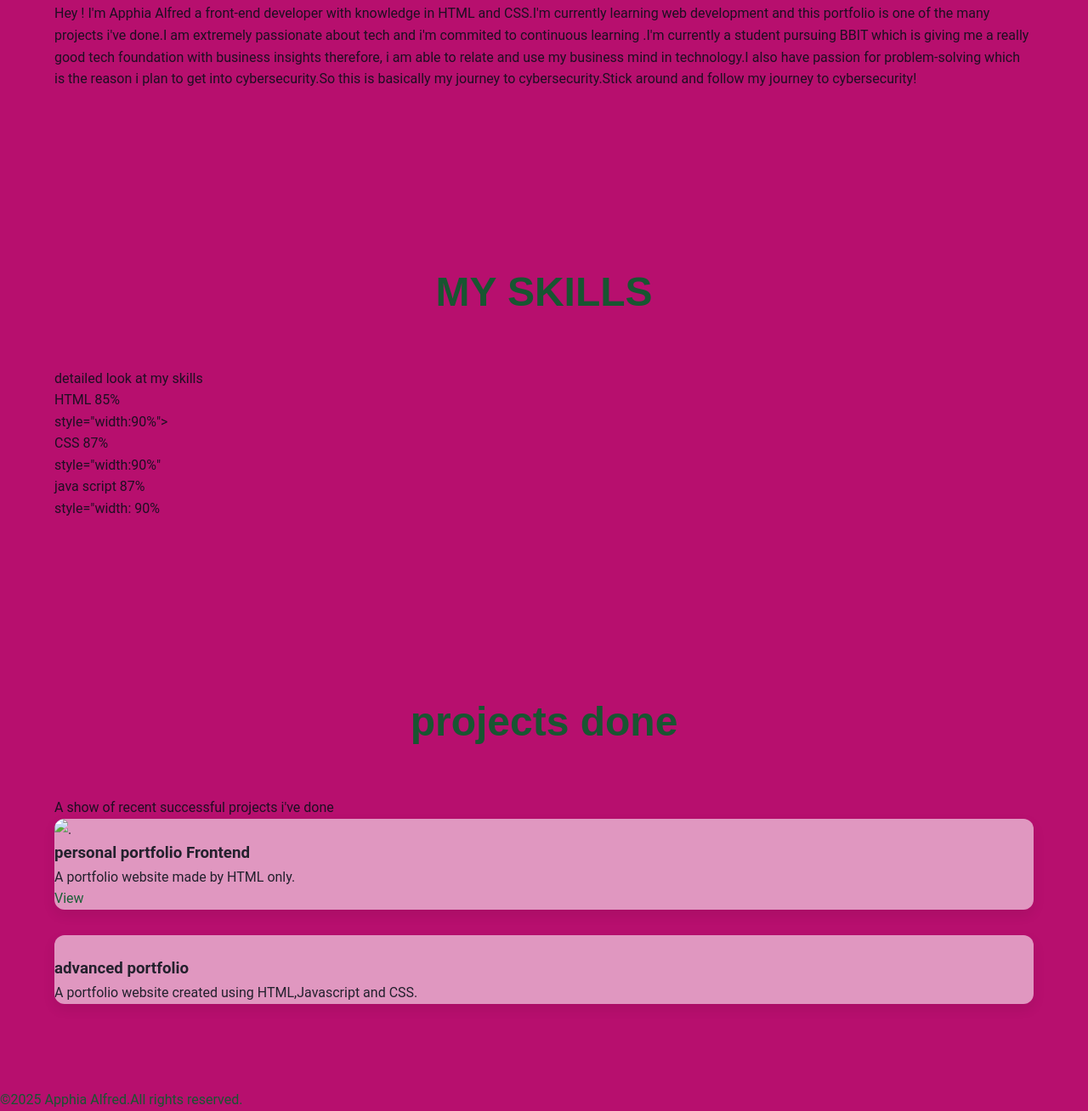
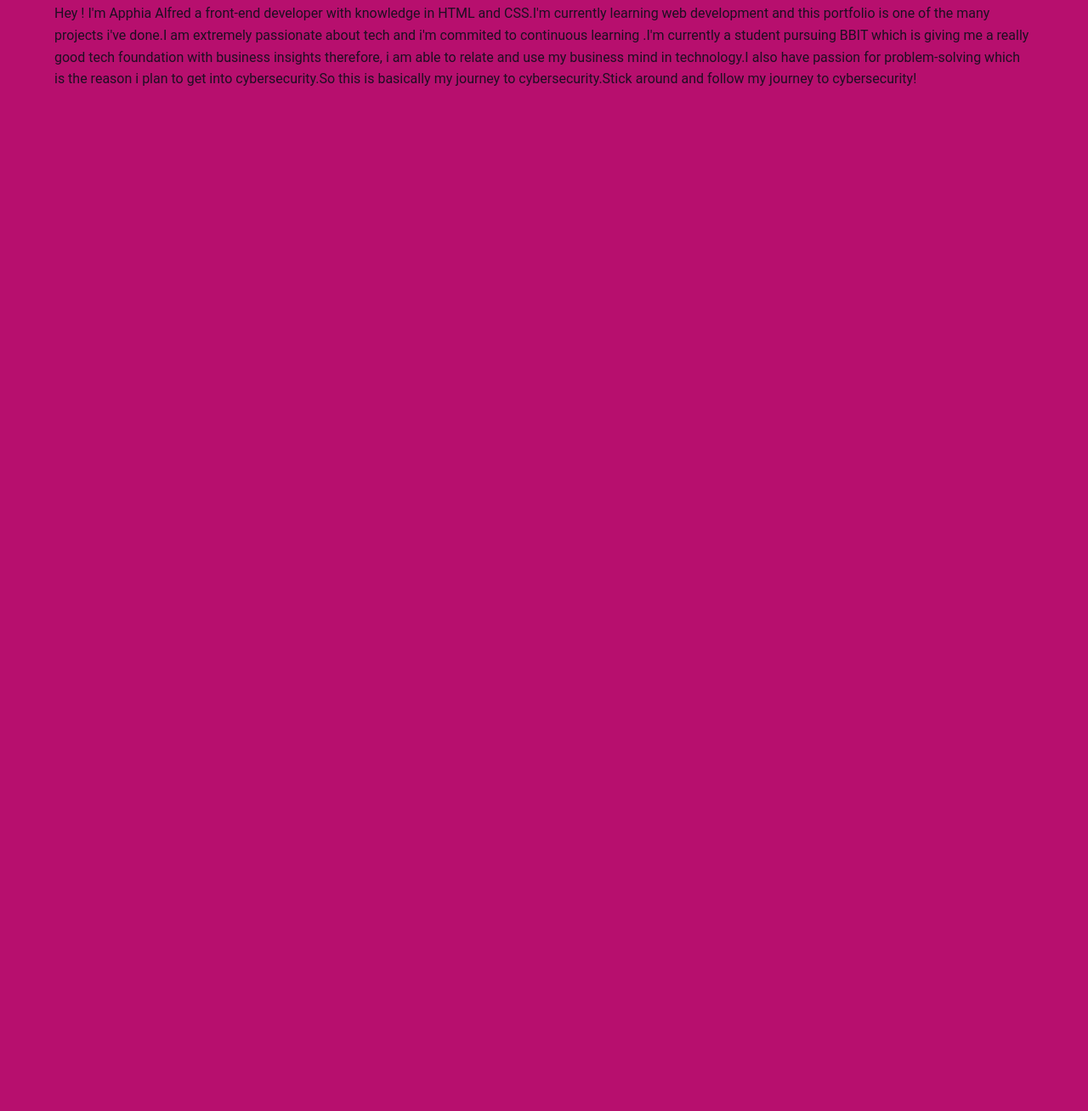
Before and after one commit to alfredapphia-ship-it/advanced-portfolio, a plain HTML site: page Interactive-portfolio/index.html in a window 1280 px wide. Shown: the part 691-1999 px from the top of the page at 85% size. After the commit the page ends 897 px from the top, so only its background shows below. Drawn offline with Linux system fonts and the light colour scheme; files that its build step writes are made by us from their sources.

```diff
--- a/Interactive-portfolio/index.html
+++ b/Interactive-portfolio/index.html
@@ -45,66 +45,3 @@
     </div>
     </div>
 </section>
-<section id="skills" class="skills section">
-    <h2>MY SKILLS</h2>
-    <p class="section">detailed look at my skills</p>
-    <div class="skills container">
-        <div class= "skill">
-            <div class ="skill information">
-                <span class="skill name">HTML</span>
-                <span class="skill knowledge">85%</span>
-
-            </div>
-            <div class="progress bar"> style="width:90%"> </div>
-        </div>
-    </div>
-    <div class="skill">
-        <div class ="skill information">
-            <span class="skill name">CSS</span>
-            <span class="skill knowledge">87%</span>
-        </div>
-        <div class="progress bar"> style="width:90%"
-            </div>
-    </div>
- </div>
-  <div class="skill">
-        <div class ="skill information">
-            <span class="skill name">java script</span>
-            <span class="skill knowledge">87%</span>
-        </div>
-        <div class="progress bar"> style="width:
-            90%</div>
-</section>
-<section id="projects" class="projects-section">
-    <h2>projects done</h2>
-    <p class="section-subtitle">A show of recent  successful projects i've done</p>
-
-    <div class="projects-grid">
-
-        <div class="project-card">
-            <img src="" alt="." class="project-image">
-            <div class="project-info">
-                <h3>personal portfolio Frontend</h3>
-                <p>A portfolio website made by HTML only.</p>
-                <a href="#" class="button button-project">View </a>
-            </div>
-        </div>
-        <div class="project-card">
-            <img src="" alt="">
-            <div class="">
-                <h3>advanced portfolio </h3>
-                    <p>A portfolio website created using HTML,Javascript and CSS.</p>
-
-                    <a href="#" class="button button-project"
-
-            </div>
-        </div>
-</section>
-
-<footer class="main-footer">
-    <p class="copyright">&copy;2025 Apphia Alfred.All rights reserved.</p>
-</footer>
-
-</div>
-</body>
- </html>
```
